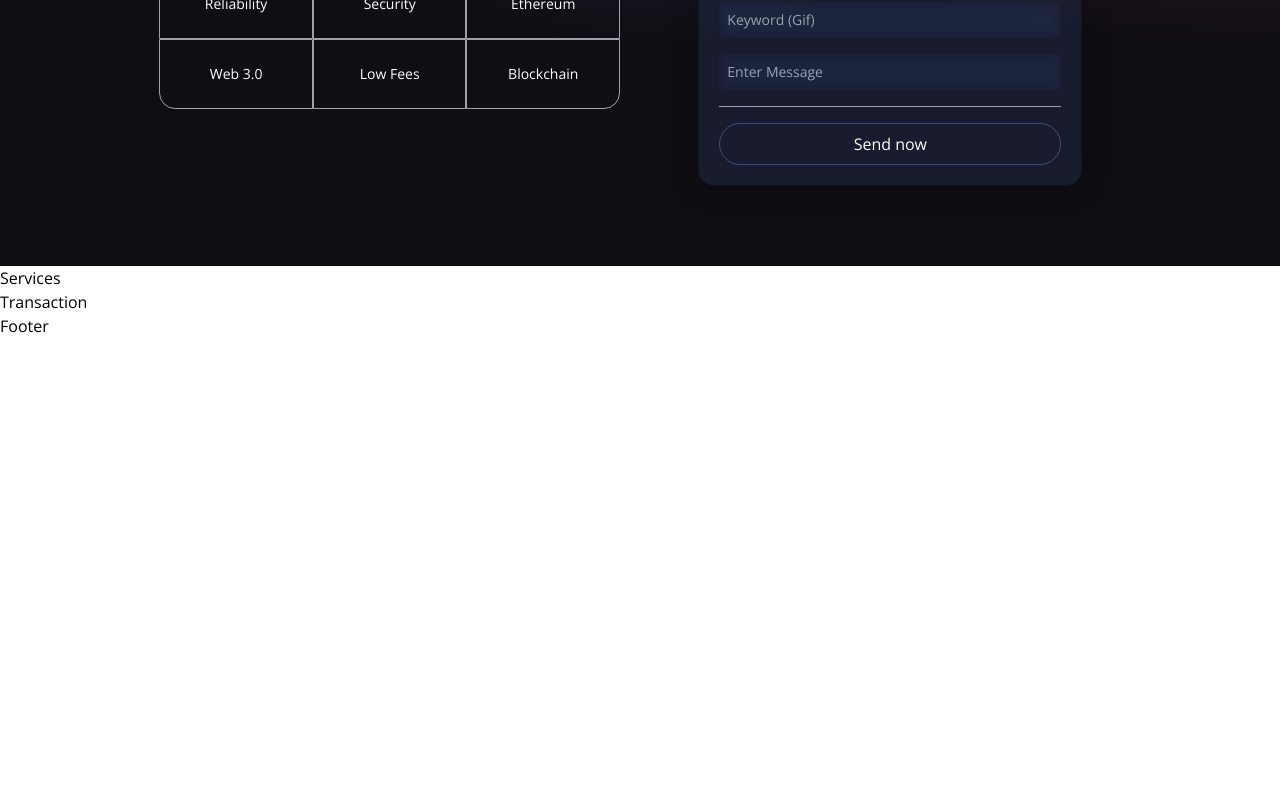
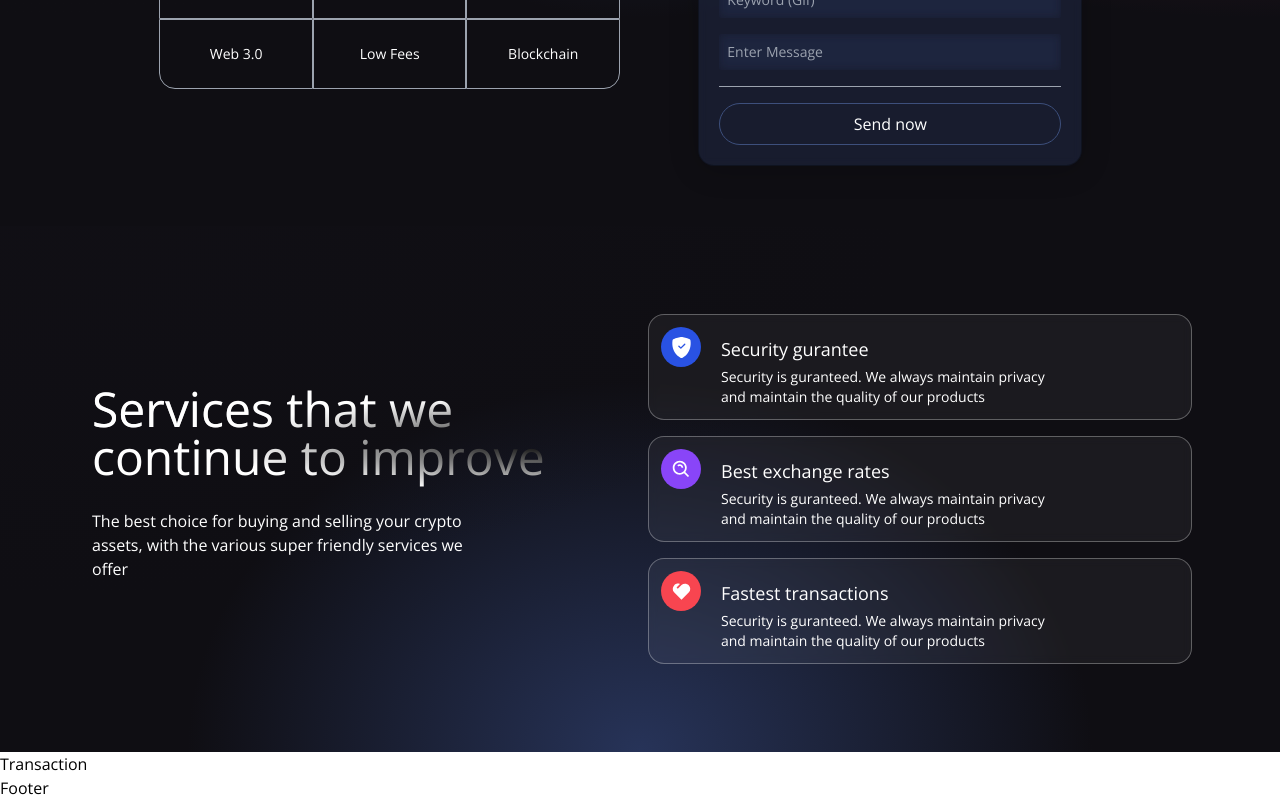
Before and after one commit to lilanika/Blockchain-app, a React (Vite) app in the folder client/: page / in a window 1280 px wide. Shown: the part 483-1283 px from the top of the page. Before the commit the page ends 821 px from the top, so only its background shows below. Built offline with nearby package versions, Linux system fonts and the light colour scheme.

Commit message:
Services Component is finish

```diff
--- a/client/src/components/Services.jsx
+++ b/client/src/components/Services.jsx
@@ -1,16 +1,62 @@
-
-
-const Services = () => {
-
-
-  return (
-    <>
-    <h1>Services</h1>
-    </>
-  )
-
-}
+import { BsShieldFillCheck } from "react-icons/bs";
+import { BiSearchAlt } from "react-icons/bi";
+import { RiHeart2Fill } from "react-icons/ri";
 
 
 
+const ServiceCard = ({color, title, icon,subtitle}) => (
+  <div className="flex flex-row justify-start items-start white-glassmorphism p-3 m-2 cursor-pointer hover:shadow-xl">
+  <div className={`w-10 h-10 rounded-full flex justify-center items-center ${color}`}>
+    {icon}
+  </div>
+  <div className="ml-5 flex flex-col flex-1">
+    <h3 className="mt-2 text-white text-lg">{title}</h3>
+    <p className="mt-1 text-white text-sm md:w-9/12">
+      {subtitle}
+    </p>
+  </div>
+</div>
+)
+
+const Services = () => {
+  return (
+    <div className="flex w-full justify-center items-center gradient-bg-services">
+      <div className="flex mf:flex-row flex-col items-center justify-between md:p-20 py-12 px-4 ">
+        <div className="flex-1 flex flex-col justify-start items-start">
+        <h1 className="text-white text-3xl sm:text-5xl py-2 p-3 text-gradient ">
+          Services that we
+          <br />
+          continue to improve
+        </h1>
+        <p className="text-left my-2 text-white font-light md:w-9/12 w-11/12 text-base p-3">
+          The best choice for buying and selling your crypto assets, with the
+          various super friendly services we offer
+        </p>
+
+        </div>
+        <div className="flex-1 flex flex-col justify-start items-center">
+        <ServiceCard
+          color="bg-[#2952E3]"
+          title="Security gurantee"
+          icon={<BsShieldFillCheck fontSize={21} className="text-white" />}
+          subtitle="Security is guranteed. We always maintain privacy and maintain the quality of our products"
+        />
+        <ServiceCard
+          color="bg-[#8945F8]"
+          title="Best exchange rates"
+          icon={<BiSearchAlt fontSize={21} className="text-white" />}
+          subtitle="Security is guranteed. We always maintain privacy and maintain the quality of our products"
+        />
+        <ServiceCard
+          color="bg-[#F84550]"
+          title="Fastest transactions"
+          icon={<RiHeart2Fill fontSize={21} className="text-white" />}
+          subtitle="Security is guranteed. We always maintain privacy and maintain the quality of our products"
+        />
+      </div>
+      </div>
+    </div>
+  );
+};
+
 export default Services;
--- a/client/src/components/Welcome.jsx
+++ b/client/src/components/Welcome.jsx
@@ -36,8 +36,8 @@
   };
 
   return (
-    <div className="flex w-full justify-center items-center">
-      <div className="flex mf:flex-row flex-col items-start justify-between md:p-20 py-12 px-4">
+    <div className=" p-3 flex w-full justify-center items-center">
+      <div className="flex mf:flex-row flex-col items-start justify-between m:p-20 py-12 px-4">
         <div className="flex flex-1 justify-start items-start flex-col mf:mr-10">
           <h1 className="text-3xl sm:text-5xl text-white text-gradient py-1">
             Send Crypto <br /> across the world
```
Also changed, not shown: client/src/App.css (deleted).
